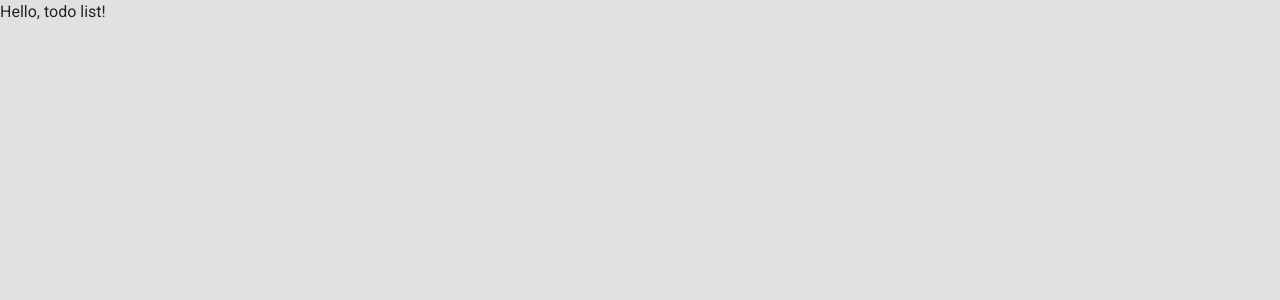
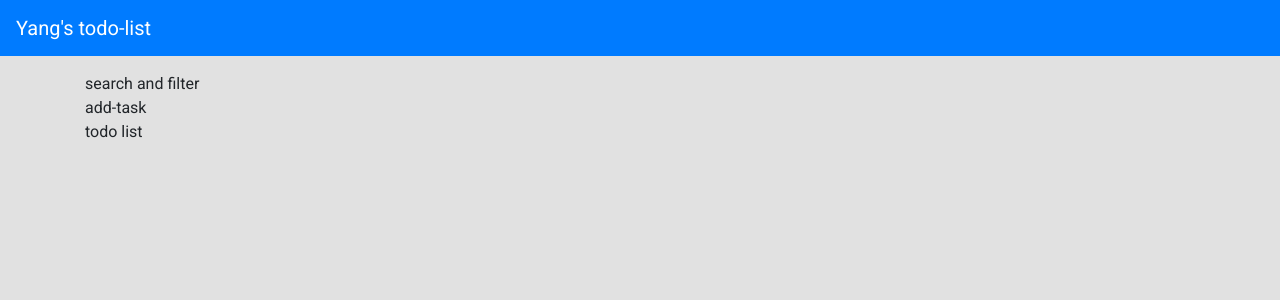
Before and after one commit to yanglin5689446/todo-list-demo, a React (Create React App) app: page / in a window 1280 px wide. Shown: the top 300 px of the page. Built offline with nearby package versions, Linux system fonts and the light colour scheme.

Commit message:
Build app architecture

```diff
--- a/src/App.js
+++ b/src/App.js
@@ -2,7 +2,22 @@
 
 const App = () => (
   <div>
-    Hello, todo list!
+    <nav className="navbar navbar-dark bg-primary  navbar-expand-lg">
+      <a className="navbar-brand" href="#">Yang's todo-list</a>
+    </nav>
+    <div className="container py-3">
+      <div className="search-and-filter">
+        search and filter
+      </div>
+
+      <div className="add-task">
+        add-task
+      </div>
+
+      <div className='todo-list'>
+        todo list
+      </div>
+    </div>
   </div>
 )
 
```
